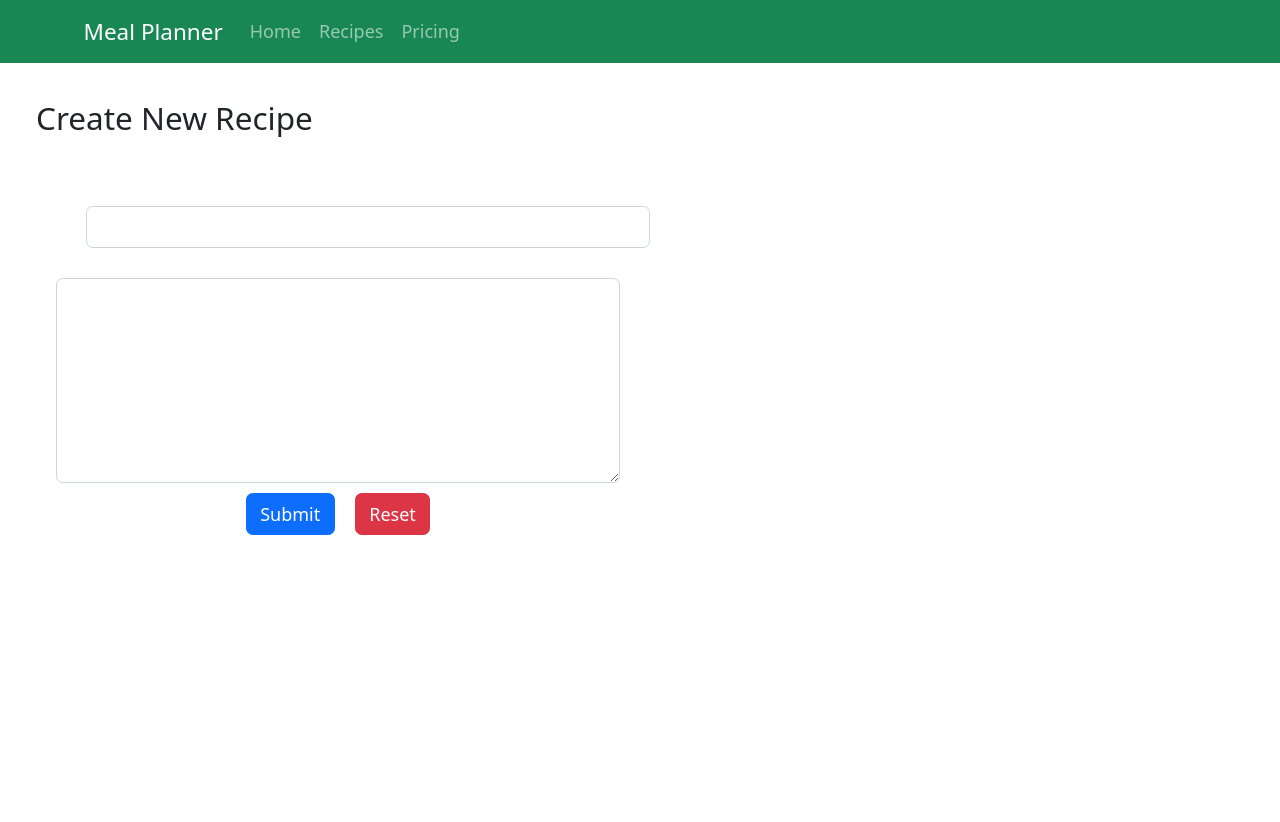
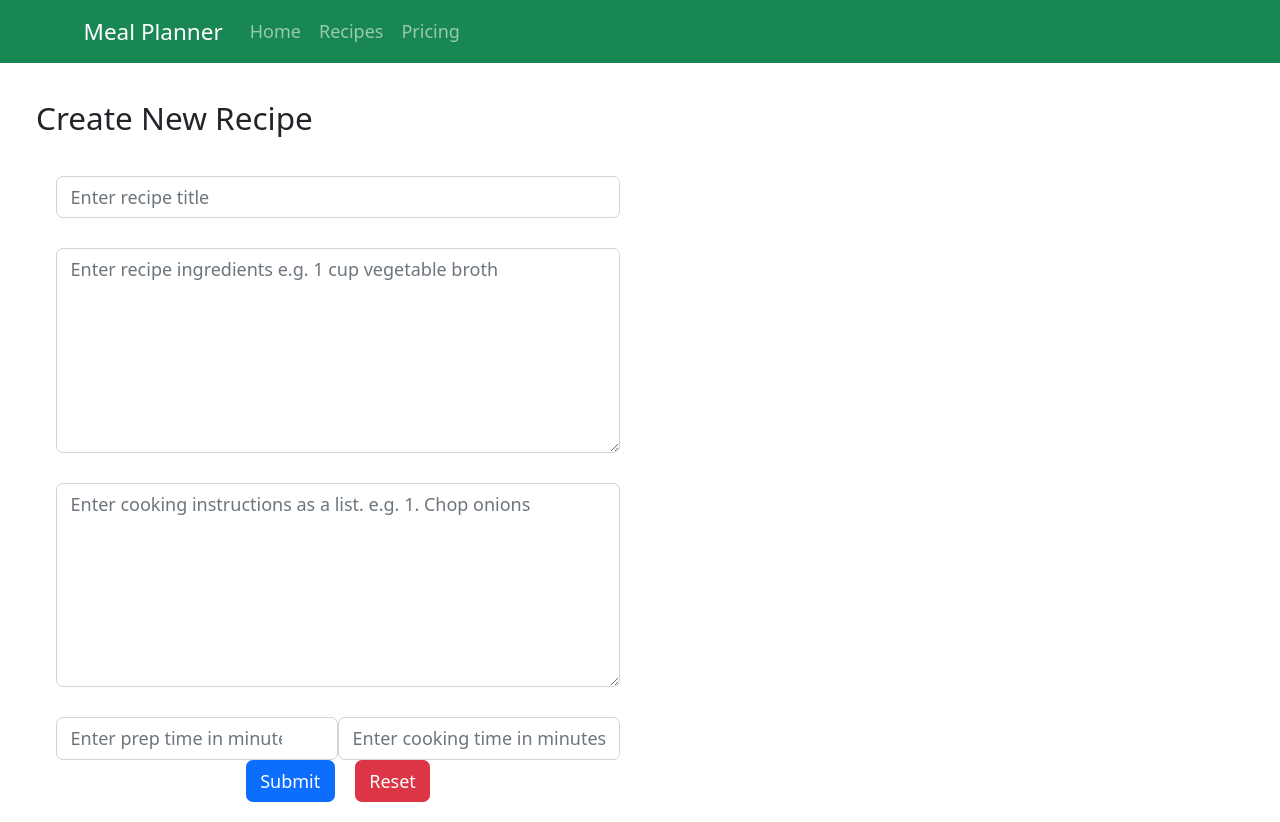
Before and after one commit to tkadima/mealplannerv2, a Next.js app: page /recipes/new in a window 1280 px wide. Before the commit the page ends 800 px from the top, so only its background shows below. Built offline with nearby package versions, Linux system fonts and the light colour scheme.

Commit message:
Add prep and cooking times

```diff
--- a/data.json
+++ b/data.json
@@ -12,14 +12,18 @@
     {"id": 12, "name": "oat milk", "quantity": 5, "unit": "cup"}],
    "recipes": [
       {
-          "id" : 1, "name": "peanut butter and banana breakfast bowl", "ingredients": [
+          "id" : 1,
+          "name": "peanut butter and banana breakfast bowl",
+          "ingredients": [
           {"quantity": 2, "unit": null, "ingredient":"bananas", "article": null, "minQty": 2, "maxQty": 2},
           {"quantity": 2, "unit": "tbsp", "ingredient":"peanut butter", "article": null, "minQty": 2, "maxQty": 2},
           {"quantity": 2, "unit": "tbsp", "ingredient":"flaxseed", "article": null, "minQty": 2, "maxQty": 2},
           {"quantity": 0.5, "unit": "tsp", "ingredient":"vanilla extract", "article": null, "minQty": 0.5, "maxQty": 0.5},
           {"quantity": 0.25, "unit": "cup", "ingredient":"oat milk", "article": null, "minQty": 0.25, "maxQty": 0.25}
       ],
-      "instruction": "Put ingredients into blender. Add toppings"
+      "instructions": "Put ingredients into blender. Add toppings",
+      "prepTime": 30,
+      "cookTime": 20
       },
       {
           "id" : 2, "name": "chocolate rawnola", "ingredients": [
@@ -30,7 +34,7 @@
           {"quantity": 0.75, "unit": "cup", "ingredient":"almonds, raw", "article": null, "minQty": 0.75, "maxQty": 0.75},
           {"quantity": 0.5, "unit": "cup", "ingredient":"coconut flakes", "article": null, "minQty": 0.75, "maxQty": 0.75}
       ],
-      "instruction": "Put ingredients into food processor. process ingredients until an evenly crumbled mixture forms. Place in mason jar"
+      "instructions": "Put ingredients into food processor. process ingredients until an evenly crumbled mixture forms. Place in mason jar"
       }
   ]
  }
--- a/pages/recipes/new.js
+++ b/pages/recipes/new.js
@@ -62,8 +62,53 @@ const NewRecipe = () => {
                 <div className=' recipe-form'  style={{ width: '50%', float:'left', padding: '20px' }}>
                     <Form onSubmit={handleSubmitRecipe}>
                         <Form.Group>
-                            <Form.Control as="input" name="name" value={recipe.name} onChange={handleChangeForm} style={{margin: '30px'}}/>
-                            <Form.Control as="textarea" name="ingredients" rows={7} value={recipe.ingredients} onChange={handleChangeForm}/>
+                            <Form.Control
+                                as="input"
+                                name="name"
+                                value={recipe.name}
+                                onChange={handleChangeForm}
+                                style={{marginBottom: '30px'}}
+                                placeholder="Enter recipe title"
+                            />
+                            <Form.Control
+                                as="textarea"
+                                name="ingredients"
+                                rows={7}
+                                placeholder="Enter recipe ingredients e.g. 1 cup vegetable broth"
+                                value={recipe.ingredients}
+                                onChange={handleChangeForm}
+                                style={{marginBottom: '30px'}}
+                            />
+
+                            <Form.Control
+                                as="textarea"
+                                name="instructions"
+                                rows={7}
+                                placeholder="Enter cooking instructions as a list. e.g. 1. Chop onions"
+                                value={recipe.instructions}
+                                onChange={handleChangeForm}
+                                style={{marginBottom: '30px'}}
+                            />
+
+                            <div>
+                                <Form.Control
+                                    style={{ width: '50%', float: "left", paddingRight: "40px"}}
+                                    as="input"
+                                    name="prepTime"
+                                    placeholder="Enter prep time in minutes"
+                                    type="number"
+                                    value={recipe.prepTime}
+                                    onChange={handleChangeForm}
+                                />
+                                <Form.Control
+                                    style={{ width: '50%', float: "right"}}
+                                    as="input"
+                                    name="cookTime"
+                                    placeholder="Enter cooking time in minutes"
+                                    value={recipe.cookTime}
+                                    onChange={handleChangeForm}
+                                />
+                            </div>
                             <div className="col text-center" style={{ paddingTop: '10px'}}  value={recipe.ingredients}>
                                 <Button onClick={handleSubmitRecipe} disabled={submitted} type="submit">Submit</Button>
                                 <Button onClick={handleReset} variant="danger" type="reset" defaultValue="Reset" style={{ marginLeft: '20px'}}>Reset</Button>
```
